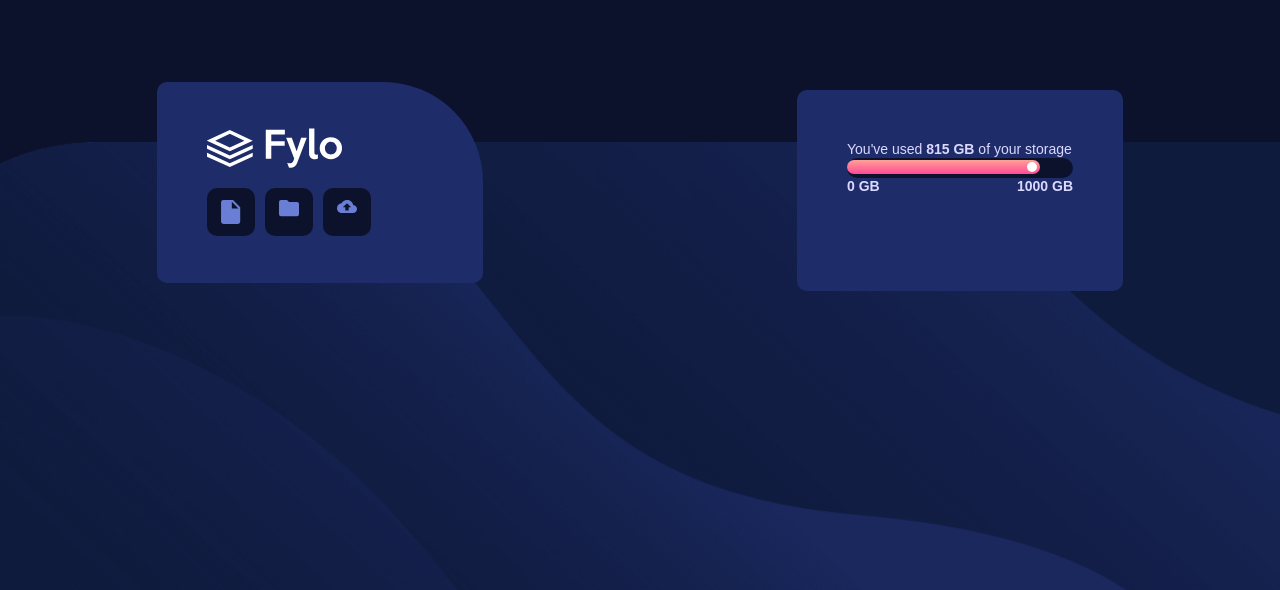
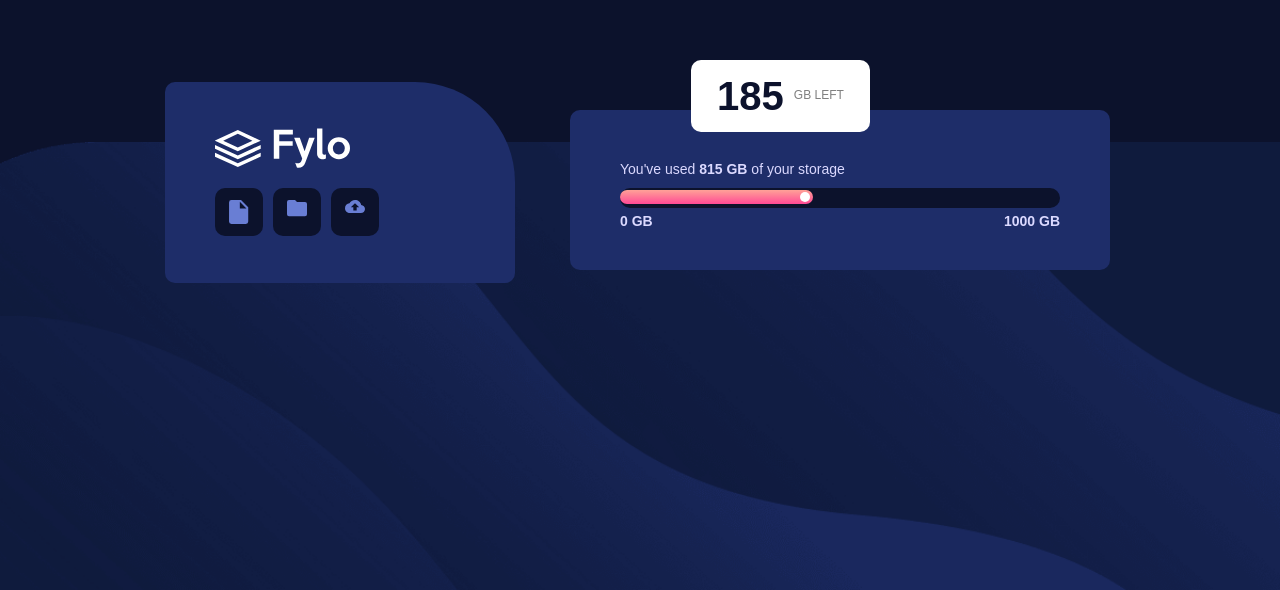
Before and after one commit to LauraAlbentosa/practica2-html, a website built with Vite: page src/index.html in a window 1280 px wide. Shown: the part 210-800 px from the top of the page. Built offline with nearby package versions, Linux system fonts and the light colour scheme; some packages are replaced by stand-ins of ours.

Commit message:
terminado

```diff
--- a/src/index.html
+++ b/src/index.html
@@ -30,7 +30,7 @@
         </div>
       </div>
 
-      <div class="container">
+      <div class="container container--position">
         <span class="text">You've used <span class="text text--bold">815 GB</span> of your storage</span>
 
         <div class="slider">
@@ -44,7 +44,14 @@
 
         </div>
 
+        <div class="container container--number">
+          <span class="text--dark">185</span>
+          <span class="text--dark--bold">GB LEFT</span>
+        </div>
+
       </div>
+
+
     </main>
     <script type="module" src="./js/index.js"></script>
   </body>
--- a/src/scss/blocks/container.scss
+++ b/src/scss/blocks/container.scss
@@ -1,3 +1,6 @@
+
+@use '../mixins/responsive.scss' as *;
+
 .container{
     height: 201px;
     width: 326px;
@@ -6,6 +9,10 @@
     padding: 50px;
     background-color:var(--color-container);
     border-radius: 10px;
+    @include responsive(laptop){
+        width: 540px;
+    }
+
 
 
 
@@ -14,10 +21,37 @@
         flex-direction: column;
         justify-content: center;
         align-items: start;
-
-
         margin-bottom: 16px;
         border-radius: 10px 100px 10px 10px;
+        @include responsive(laptop){
+            width: 350px;
+        }
+
+    }
+
+    &--position{
+        height: 160px;
+        position: relative;
+    }
+
+    &--number{
+        display: flex;
+        justify-content: center;
+        align-items: center;
+        gap:10px;
+        padding: 0;
+        position: absolute;
+        top: 130px;
+        left: 74px;
+        width: 179px;
+        height:72px;
+        background-color: white;
+
+        @include responsive(laptop){
+            top:-50px;
+            left: 121px;
+
+        }
 
     }
 }
--- a/src/scss/blocks/main.scss
+++ b/src/scss/blocks/main.scss
@@ -10,7 +10,8 @@
     background-position: bottom;
 
     @include responsive(laptop){
-        grid-template-columns: 1fr 1fr;
+        grid-template-columns: 400px 600px;
+        justify-content: center;
         background-image: url(../../assets/images/bg-desktop.png);
         background-repeat: no-repeat;
         background-position: bottom;
--- a/src/scss/blocks/slider.scss
+++ b/src/scss/blocks/slider.scss
@@ -9,6 +9,7 @@
         position: relative;
         height: 20px;
         width:100%;
+        margin-top: 10px;
         background-color: var(--color-background);
         border-radius: 10px;
 
@@ -35,6 +36,7 @@
 
     &__values{
         width: 100%;
+        margin-top: 5px;
         display: flex;
         justify-content: space-between;
     }
--- a/src/scss/blocks/text.scss
+++ b/src/scss/blocks/text.scss
@@ -5,4 +5,15 @@
     &--bold{
         font-weight: 900;
     }
+
+    &--dark{
+        color: var(--color-background);
+        font-size: 40px;
+        font-weight: 900;
+        &--bold{
+            opacity: .5;
+            font-size: 12px;
+
+        }
+    }
 }
```
